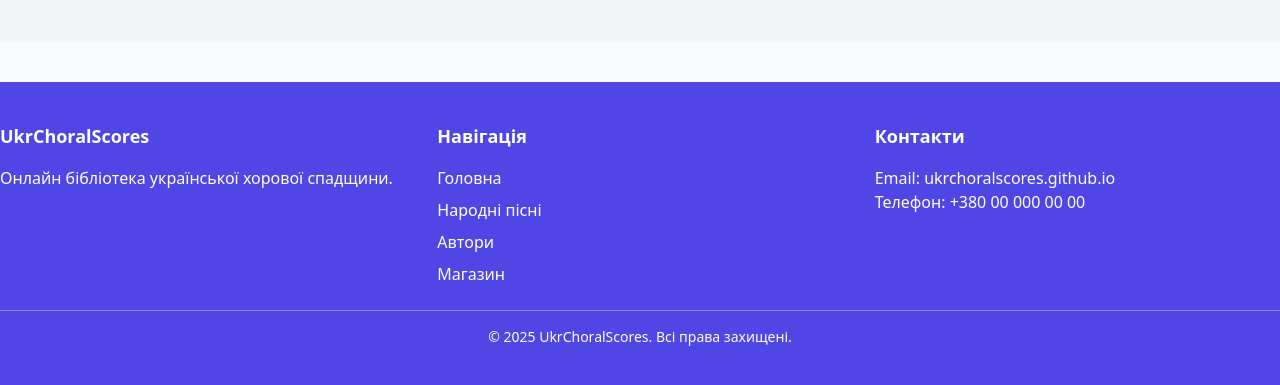
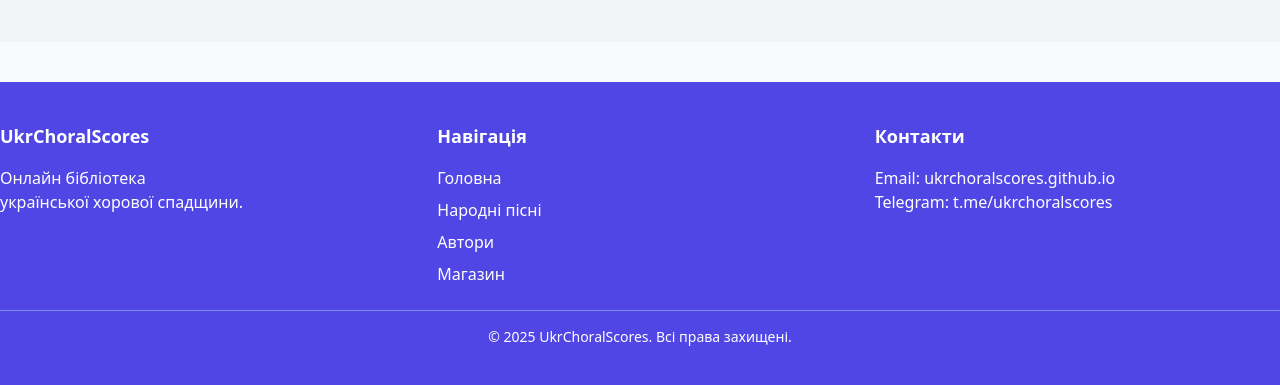
Before and after one commit to UkrChoralScores/UkrChoralScores.github.io, a plain HTML site: page index.html in a window 1280 px wide. Shown: the part 1418-1803 px from the top of the page. Drawn offline with nearby package versions, Linux system fonts and the light colour scheme.

Commit message:
Update index.html

```diff
--- a/index.html
+++ b/index.html
@@ -114,7 +114,8 @@
     <div class="container mx-auto grid grid-cols-1 md:grid-cols-3 gap-8">
       <div>
         <h3 class="text-lg font-bold mb-4">UkrChoralScores</h3>
-        <p>Онлайн бібліотека української хорової спадщини.</p>
+        <p>Онлайн бібліотека</p>
+        <p>української хорової спадщини.</p>
       </div>
       <div>
         <h3 class="text-lg font-bold mb-4">Навігація</h3>
@@ -128,7 +129,7 @@
       <div>
         <h3 class="text-lg font-bold mb-4">Контакти</h3>
         <p>Email: ukrchoralscores.github.io</p>
-        <p>Телефон: +380 00 000 00 00</p>
+        <p>Telegram: t.me/ukrchoralscores</p>
       </div>
     </div>
     <div class="text-center mt-6 border-t border-indigo-400 pt-4 text-sm">
```
